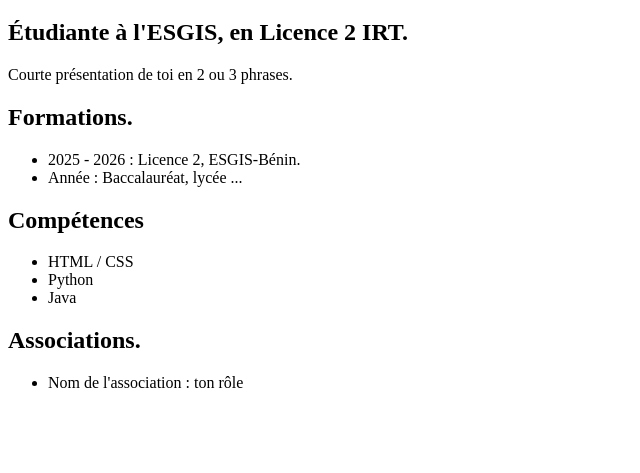
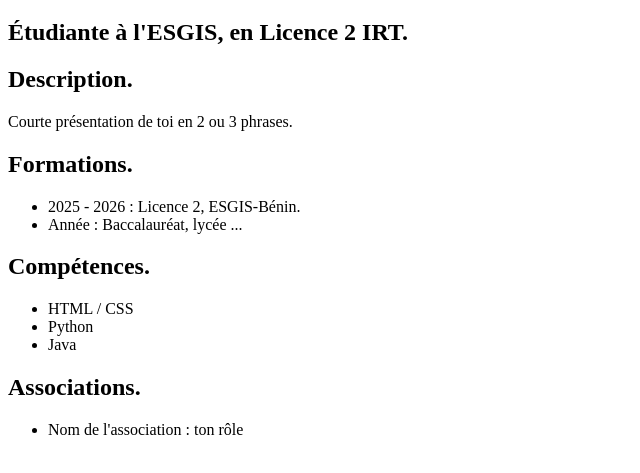
Before and after one commit to Saha66-tech/mon-cv, a plain HTML site: page index.html in a window 1280 px wide. Shown: the part 61-534 px from the top of the page, without its empty margins (0-640 px from the left). Drawn offline with Linux system fonts and the light colour scheme.

Commit message:
modification

```diff
--- a/index.html
+++ b/index.html
@@ -13,6 +13,7 @@
     <h2>Étudiante à l'ESGIS, en Licence 2 IRT.</h2>
 
     <!-- Description. -->
+     <h2>Description.</h2>
     <p>Courte présentation de toi en 2 ou 3 phrases.</p>
 
     <!-- Formations. -->
@@ -25,7 +26,7 @@
     <!-- Expériences. -->
 
     <!-- Compétences. -->
-    <h2>Compétences</h2>
+    <h2>Compétences.</h2>
     <ul>
         <li>HTML / CSS</li>
         <li>Python</li>
```
